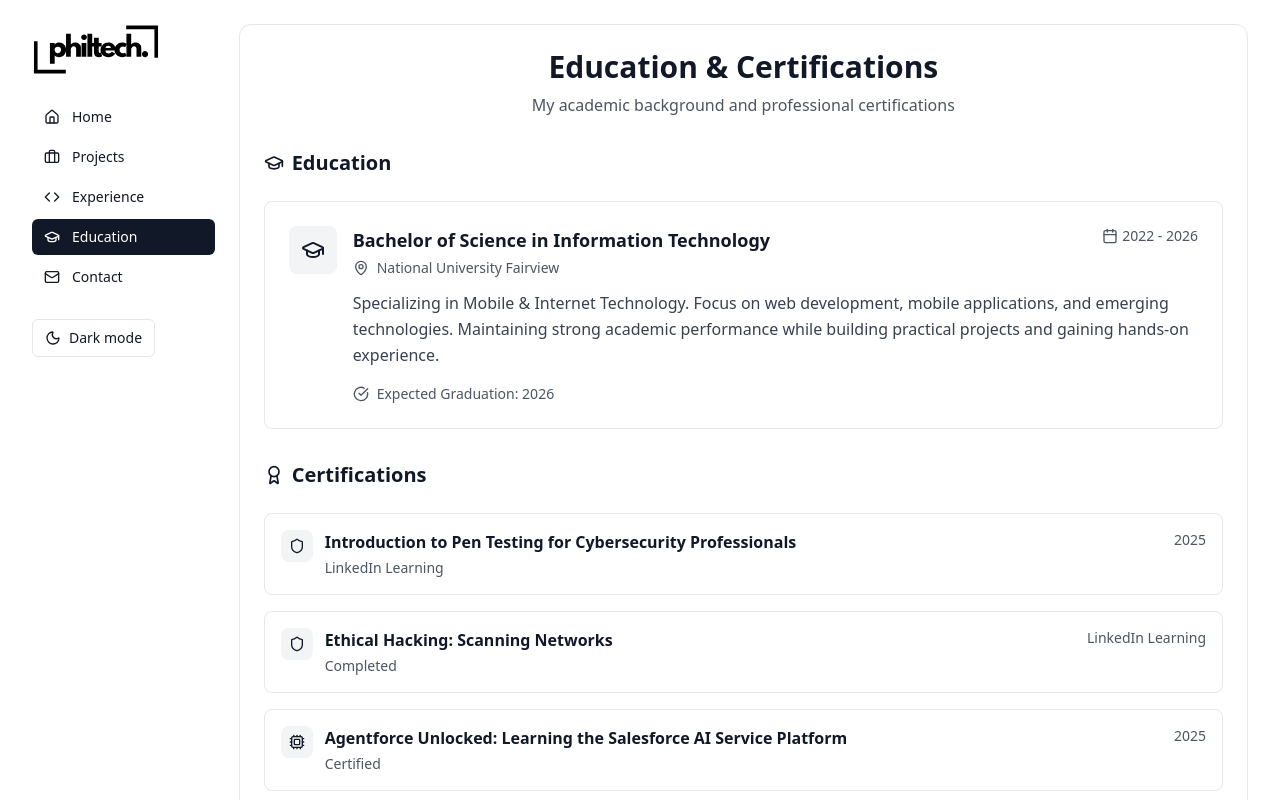
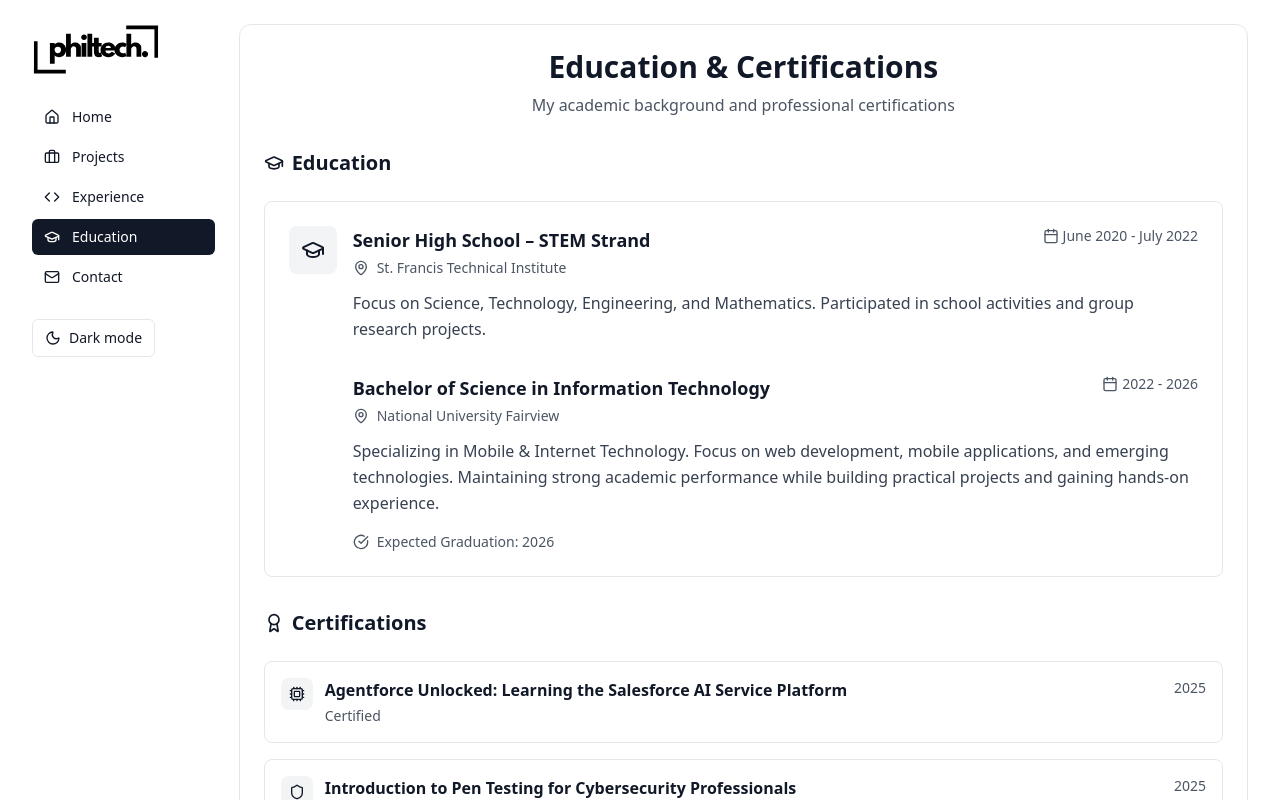
Before and after one commit to Anoncasphil/philtech, a React (Vite) app: page / in a window 1280 px wide. Both pictures are taken after a click on the button "Education". Shown: the top 800 px of the page. Built offline with nearby package versions, Linux system fonts and the light colour scheme.

Commit message:
feat(education): move Agentforce Salesforce certification to top of list

```diff
--- a/src/App.tsx
+++ b/src/App.tsx
@@ -594,6 +594,26 @@ type TabKey = 'home' | 'projects' | 'experience' | 'education' | 'contact'
                           <GraduationCap className="h-6 w-6 text-gray-900 dark:text-white" />
                         </div>
                         <div className="flex-1">
+                          {/* Senior High School */}
+                          <div className="mb-8">
+                            <div className="flex items-start justify-between mb-3">
+                              <div>
+                                <h4 className="text-lg font-semibold text-gray-900 dark:text-white mb-1">Senior High School – STEM Strand</h4>
+                                <div className="flex items-center gap-2 text-sm text-gray-600 dark:text-gray-400">
+                                  <MapPin className="h-4 w-4" />
+                                  <span>St. Francis Technical Institute</span>
+                                </div>
+                              </div>
+                              <div className="flex items-center gap-1 text-sm text-gray-600 dark:text-gray-400">
+                                <Calendar className="h-4 w-4" />
+                                <span>June 2020 - July 2022</span>
+                              </div>
+                            </div>
+                            <p className="text-gray-700 dark:text-gray-300 leading-relaxed">
+                              Focus on Science, Technology, Engineering, and Mathematics. Participated in school activities and group research projects.
+                            </p>
+                          </div>
+
                           <div className="flex items-start justify-between mb-3">
                             <div>
                               <h4 className="text-lg font-semibold text-gray-900 dark:text-white mb-1">Bachelor of Science in Information Technology</h4>
@@ -628,6 +648,22 @@ type TabKey = 'home' | 'projects' | 'experience' | 'education' | 'contact'
                       Certifications
                     </h3>
                     <div className="grid gap-4">
+                      {/* Top: Salesforce Certification */}
+                      <div className="bg-white dark:bg-gray-900 border border-gray-200 dark:border-gray-800 rounded-lg p-4 hover:border-gray-900 dark:hover:border-white transition-colors">
+                        <div className="flex items-start gap-3">
+                          <div className="flex-shrink-0 w-8 h-8 bg-gray-100 dark:bg-gray-800 rounded-lg flex items-center justify-center">
+                            <Cpu className="h-4 w-4 text-gray-900 dark:text-white" />
+                          </div>
+                          <div className="flex-1">
+                            <div className="flex items-start justify-between mb-1">
+                              <h4 className="text-base font-semibold text-gray-900 dark:text-white">Agentforce Unlocked: Learning the Salesforce AI Service Platform</h4>
+                              <span className="text-sm text-gray-600 dark:text-gray-400">2025</span>
+                            </div>
+                            <p className="text-sm text-gray-600 dark:text-gray-400">Certified</p>
+                          </div>
+                        </div>
+                      </div>
+
                       {/* Cybersecurity Certifications */}
                       <div className="bg-white dark:bg-gray-900 border border-gray-200 dark:border-gray-800 rounded-lg p-4 hover:border-gray-900 dark:hover:border-white transition-colors">
                         <div className="flex items-start gap-3">
@@ -659,21 +695,7 @@ type TabKey = 'home' | 'projects' | 'experience' | 'education' | 'contact'
                         </div>
                       </div>
 
-                      {/* AI & Salesforce */}
-                      <div className="bg-white dark:bg-gray-900 border border-gray-200 dark:border-gray-800 rounded-lg p-4 hover:border-gray-900 dark:hover:border-white transition-colors">
-                        <div className="flex items-start gap-3">
-                          <div className="flex-shrink-0 w-8 h-8 bg-gray-100 dark:bg-gray-800 rounded-lg flex items-center justify-center">
-                            <Cpu className="h-4 w-4 text-gray-900 dark:text-white" />
-                          </div>
-                          <div className="flex-1">
-                            <div className="flex items-start justify-between mb-1">
-                              <h4 className="text-base font-semibold text-gray-900 dark:text-white">Agentforce Unlocked: Learning the Salesforce AI Service Platform</h4>
-                              <span className="text-sm text-gray-600 dark:text-gray-400">2025</span>
-                            </div>
-                            <p className="text-sm text-gray-600 dark:text-gray-400">Certified</p>
-                          </div>
-                        </div>
-                      </div>
+                      {/* AI */}
 
                       <div className="bg-white dark:bg-gray-900 border border-gray-200 dark:border-gray-800 rounded-lg p-4 hover:border-gray-900 dark:hover:border-white transition-colors">
                         <div className="flex items-start gap-3">
```
